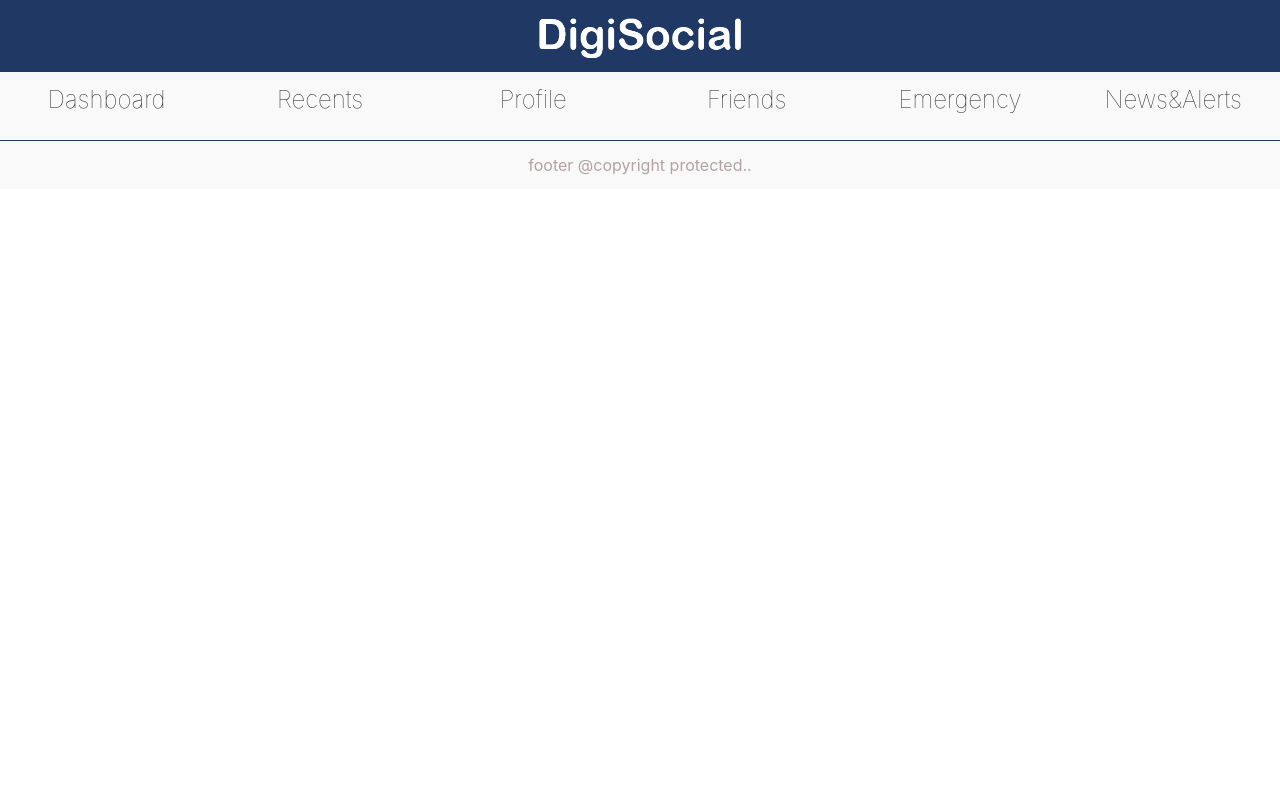
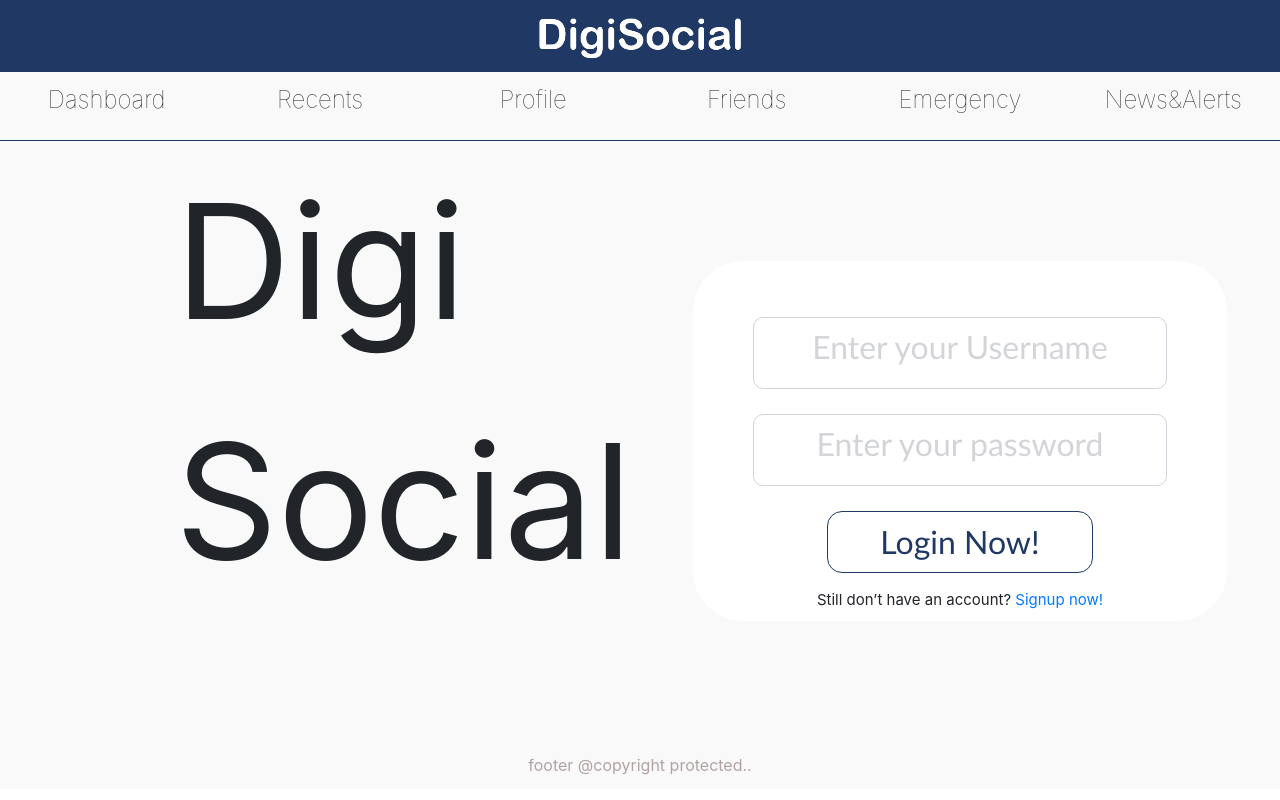
Before and after one commit to soumyadeeppaul7707/DigiSocial, an Angular app in the folder digisocialUI/: page /authentication/login in a window 1280 px wide. Before the commit this address led to /. Built offline with nearby package versions, Linux system fonts and the light colour scheme.

Commit message:
login page is done, only routing having some issue

```diff
--- a/digisocialUI/src/app/app-routing.module.ts
+++ b/digisocialUI/src/app/app-routing.module.ts
@@ -3,7 +3,7 @@ import { Routes, RouterModule } from '@angular/router';
 import { AuthenticationRoutingModule } from './modules/authentication/authentication-routing.module';
 
 const routes: Routes = [
-   {path:'',loadChildren: './modules/authentication/authentication.module#AuthenticationModule'}
+   {path:'authentication',loadChildren: './modules/authentication/authentication.module#AuthenticationModule'}
 ];
 
 @NgModule({
--- a/digisocialUI/src/app/modules/authentication/authentication-routing.module.ts
+++ b/digisocialUI/src/app/modules/authentication/authentication-routing.module.ts
@@ -1,9 +1,11 @@
 import { NgModule } from '@angular/core';
 import { Routes, RouterModule } from '@angular/router';
 import { LoginComponent } from './login/login.component';
+import { SignupComponent } from './signup/signup.component';
 
 const routes: Routes = [
-  {path:"" , component: LoginComponent}
+  {path:"login" , component: LoginComponent},
+  {path:"signup" , component: SignupComponent}
 ];
 
 @NgModule({
--- a/digisocialUI/src/app/modules/authentication/authentication.module.ts
+++ b/digisocialUI/src/app/modules/authentication/authentication.module.ts
@@ -3,12 +3,14 @@ import { CommonModule } from '@angular/common';
 import { LoginComponent } from './login/login.component';
 import { SignupComponent } from './signup/signup.component';
 import { AuthenticationRoutingModule } from './authentication-routing.module';
+import { ReactiveFormsModule } from '@angular/forms';
 
 @NgModule({
   declarations: [LoginComponent, SignupComponent],
   imports: [
     CommonModule,
-    AuthenticationRoutingModule
+    AuthenticationRoutingModule,
+    ReactiveFormsModule
   ],
   exports: [
     LoginComponent,
--- a/digisocialUI/src/app/modules/authentication/login/login.component.css
+++ b/digisocialUI/src/app/modules/authentication/login/login.component.css
@@ -19,3 +19,67 @@
 .whitebackground{
     background-color: white;
 }
+
+
+.formstyling{
+    margin-top : 7vh;
+}
+
+.spacestyling{
+    margin : 25px;
+}
+
+.buttondivstyling{
+    width : 100%;
+}
+
+.buttonstyling{
+    border: 1px solid #203864 ;
+    border-radius:15px;
+    color: #203864 ;
+    background-color: white;
+    width : 100%;
+    /* height : 150%; */
+    font-family : Calibri;
+    font-size:200%;
+}
+
+.buttonstyling:hover{
+    background-color: #203864 ;
+    color : white;
+
+}
+
+.buttonstyling:active{
+    box-shadow: none;
+    background-color: #203864 ;
+    color : white;
+
+}
+
+.buttonstyling:focus{
+    box-shadow: none;
+
+}
+
+.togglescreenoptionstyling{
+    font-size: 15px;
+    text-align: center;
+}
+
+
+::placeholder {
+    font-family : Calibri;
+    text-align: center;
+    font-size: 200%;
+    opacity: 0.3;
+}
+
+input{
+    border-radius: 10px;
+    height: 9vh;
+}
+
+input:focus {
+    border: 1px solid lightblue;
+}
--- a/digisocialUI/src/app/modules/authentication/login/login.component.html
+++ b/digisocialUI/src/app/modules/authentication/login/login.component.html
@@ -23,6 +23,48 @@
             <div class="col-lg-1 col-md-1 col-sm-12 col-12"></div>
             <div class="col-lg-10 col-md-10 col-sm-12 col-12 loginform whitebackground">
 
+              <div class="row">
+                <div class="col-lg-1 col-md-1 col-sm-1 col-1"></div>
+                <div class="col-lg-10 col-md-10 col-sm-10 col-10">
+
+
+                  <form [formGroup]="loginForm" (ngSubmit)="onSubmit()" class="formstyling">
+                    <div class="spacestyling"></div>
+                    <div class="form-group">
+                        <input type="text" placeholder="Enter your Username" formControlName="username" class="form-control"/>
+                    </div>
+                    <div class="spacestyling"></div>
+                    <div class="form-group">
+                        <input type="password" placeholder="Enter your password" formControlName="password" class="form-control" />
+                    </div>
+                    <div class="spacestyling"></div>
+                    <div class="form-group">
+
+                      <div class="row">
+                        <div class="col-lg-2 col-md-2 col-sm-1 col-1"></div>
+                        <div class="col-lg-8 col-md-8 col-sm-10 col-10 buttondivstyling">
+                            <button class="btn  buttonstyling">Login Now!</button>
+
+                        </div>
+                        <div class="col-lg-2 col-md-2 col-sm-1 col-1"></div>
+                      </div>
+
+                    </div>
+                </form>
+
+
+                <div class="togglescreenoptionstyling">
+                  Still don’t have an account? <a href=#>Signup now!</a>
+                </div>
+
+
+                </div>
+                <div class="col-lg-1 col-md-1 col-sm-1 col-1"></div>
+              </div>
+
+
+
+
             </div>
             <div class="col-lg-1 col-md-1 col-sm-12 col-12"></div>
 
--- a/digisocialUI/src/app/modules/authentication/login/login.component.ts
+++ b/digisocialUI/src/app/modules/authentication/login/login.component.ts
@@ -1,4 +1,5 @@
 import { Component, OnInit } from '@angular/core';
+import { FormBuilder } from '@angular/forms';
 
 @Component({
   selector: 'app-login',
@@ -7,9 +8,17 @@ import { Component, OnInit } from '@angular/core';
 })
 export class LoginComponent implements OnInit {
 
-  constructor() { }
+  constructor( private fb: FormBuilder) { }
 
   ngOnInit() {
   }
 
+  onSubmit(){
+    console.log("login clicked.");
+  }
+
+  loginForm= this.fb.group({
+    username: [''],
+    password: ['']
+  });
 }
```
Also changed, not shown: 1 other file (tests, documents, lock files or other folders).
